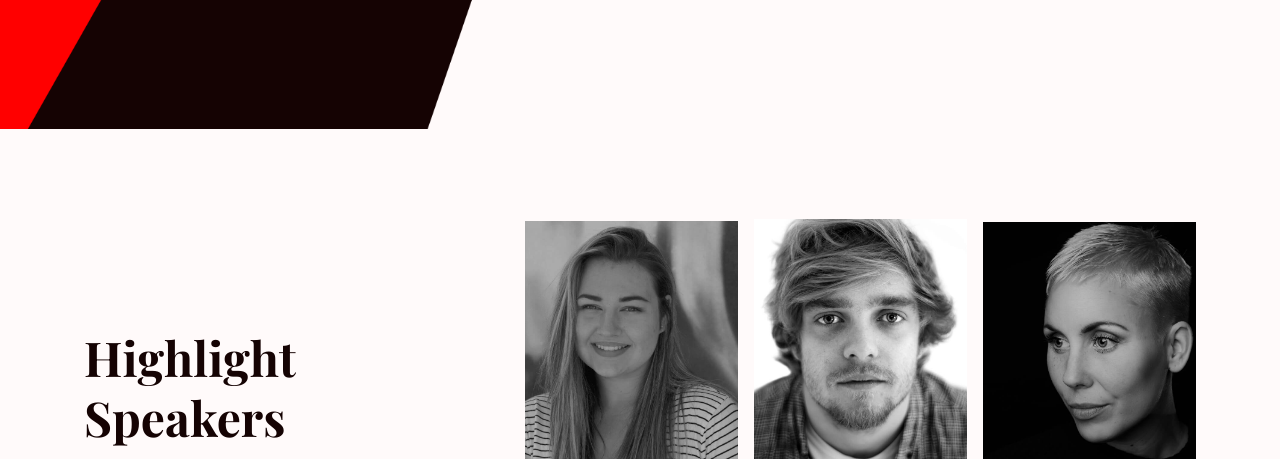
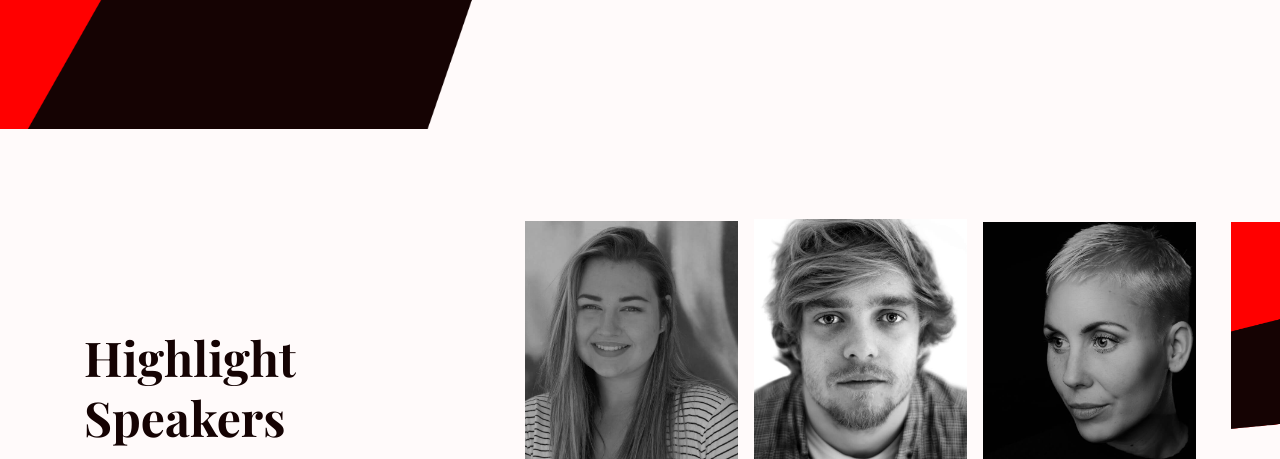
Before and after one commit to gigaamiridze/Delux, a website: page index.html in a window 1280 px wide. Shown: the part 1290-1749 px from the top of the page. Drawn offline with nearby package versions, Linux system fonts and the light colour scheme.

Commit message:
added delux shape of speaker section

```diff
--- a/index.html
+++ b/index.html
@@ -82,6 +82,9 @@
       </div>
     </section>
     <section id="Speakers">
+      <div class="shape-box">
+        <img src="./images/shapes/speaker-shape.png" class="speaker-shape" alt="Delux">
+      </div>
       <div class="container">
         <div class="flex-block">
           <div class="speakers-content">
--- a/sass/main/_speakers.scss
+++ b/sass/main/_speakers.scss
@@ -3,8 +3,17 @@
 @import "../modules/mixins";
 
 #Speakers {
+  position: relative;
   background-color: $snow;
   padding: 90px 0;
+  .shape-box {
+    position: absolute;
+    top: 93px;
+    right: 0;
+    .speaker-shape {
+      height: 500px;
+    }
+  }
   .container {
     @extend %container;
     .flex-block {
```
Also changed, not shown: css/style.css, images/shapes/speaker-shape.png (added).
